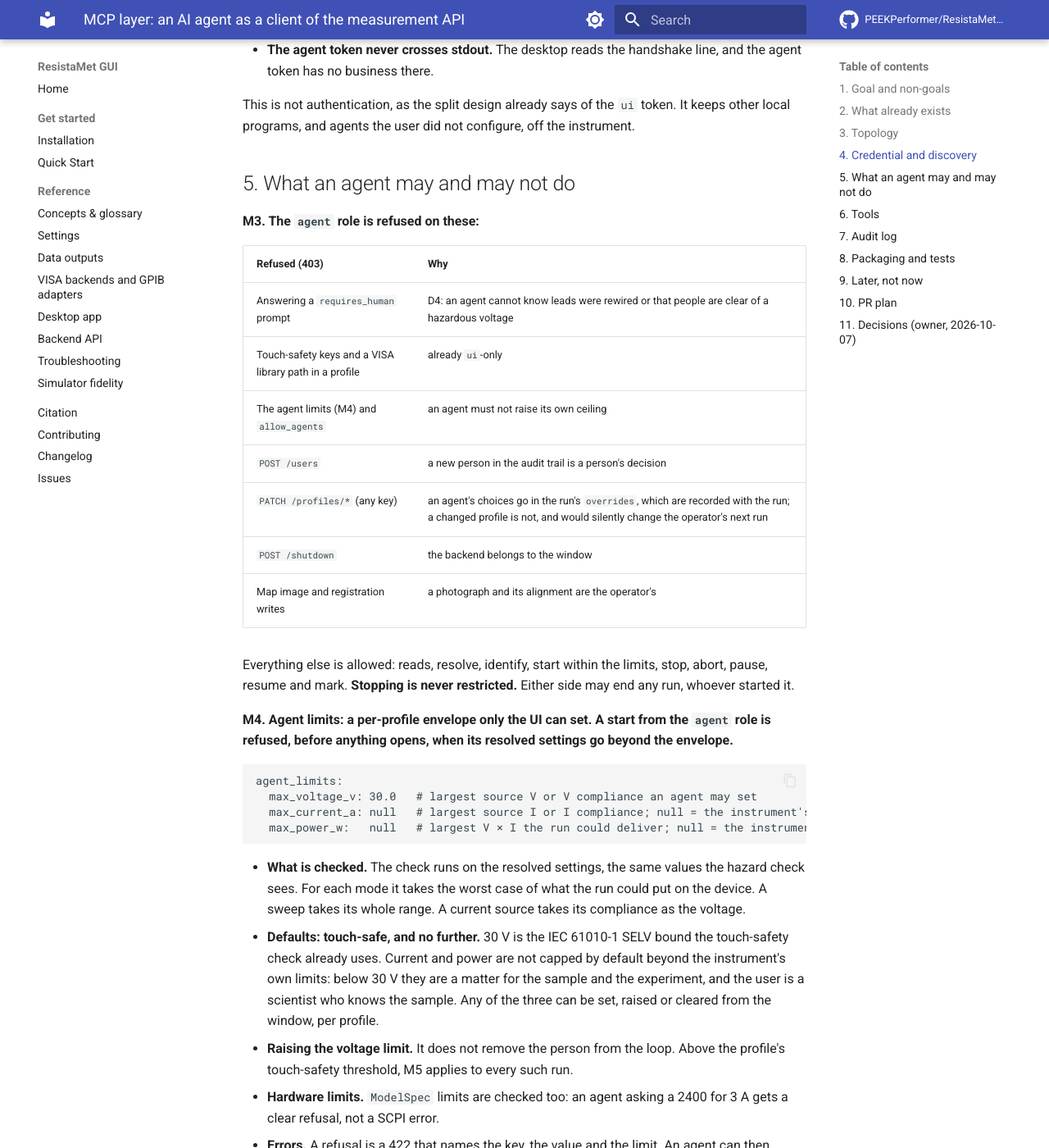
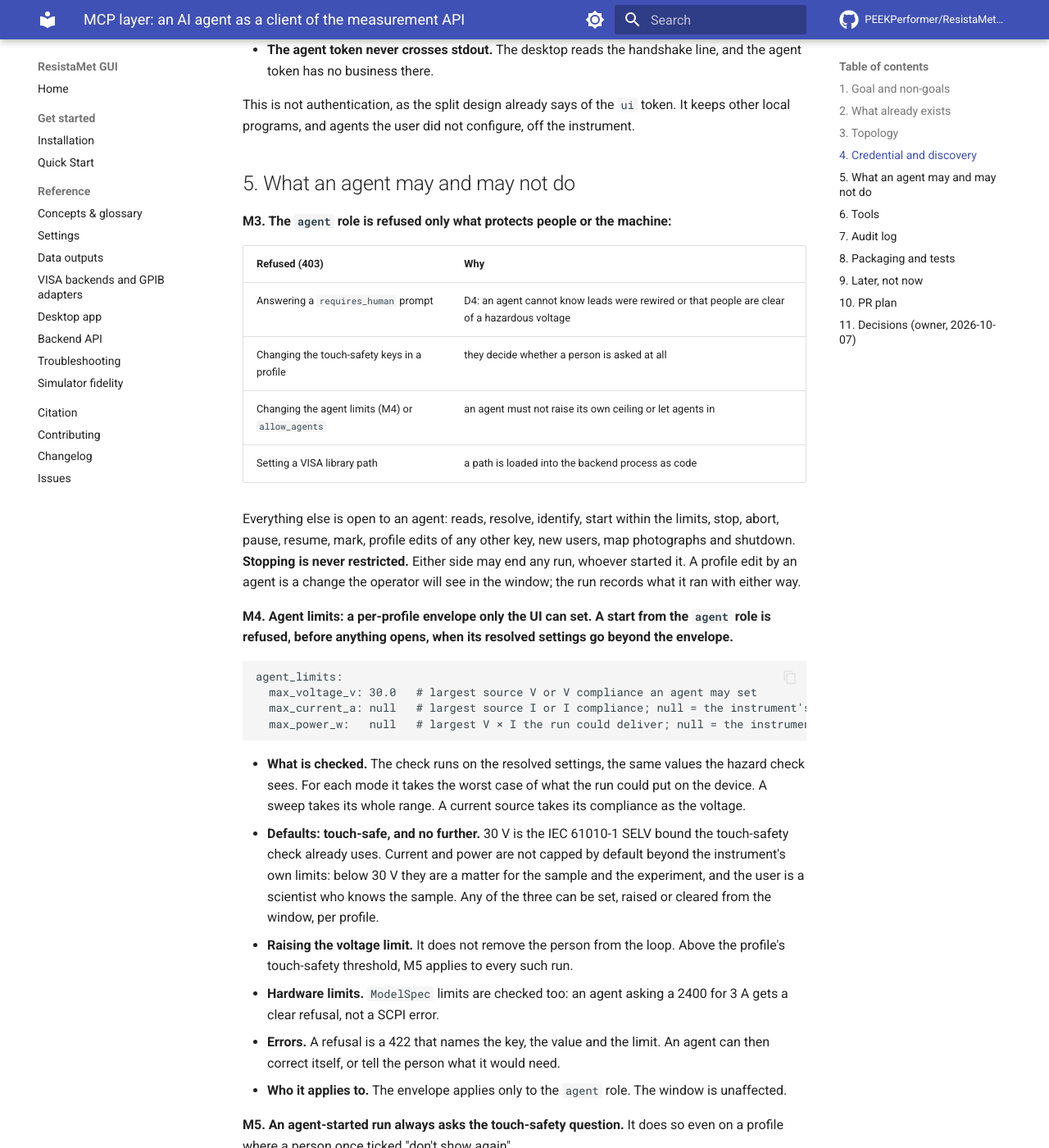
Before and after one commit to PEEKPerformer/ResistaMet-GUI, an MkDocs documentation site: the page built from docs/design/mcp_layer.md, in a window 1280 px wide and 1400 px high, scrolled down 2483 px. Shown: the whole window at 82% size. Built offline with MkDocs 1.6.1 and Material for MkDocs 9.7.7, drawn with Linux system fonts in a browser that asks for light colours; comment, search, counter and statistics services are not loaded; some of the changed text lies outside the part shown.

Commit message:
Narrow the agent restrictions to what protects people
The design refused an agent profile edits, new users, map photographs
and shutdown. None of those can hurt anyone, and an agent working for a
scientist should be able to do them. It is now refused only the
prompts that need a person, the touch-safety keys, its own limits,
allow_agents and a VISA library path.

```diff
--- a/docs/design/mcp_layer.md
+++ b/docs/design/mcp_layer.md
@@ -111,21 +111,21 @@ off the instrument.
 
 ## 5. What an agent may and may not do
 
-**M3. The `agent` role is refused on these:**
+**M3. The `agent` role is refused only what protects people or the machine:**
 
 | Refused (403) | Why |
 |---|---|
 | Answering a `requires_human` prompt | D4: an agent cannot know leads were rewired or that people are clear of a hazardous voltage |
-| Touch-safety keys and a VISA library path in a profile | already `ui`-only |
-| The agent limits (M4) and `allow_agents` | an agent must not raise its own ceiling |
-| `POST /users` | a new person in the audit trail is a person's decision |
-| `PATCH /profiles/*` (any key) | an agent's choices go in the run's `overrides`, which are recorded with the run; a changed profile is not, and would silently change the operator's next run |
-| `POST /shutdown` | the backend belongs to the window |
-| Map image and registration writes | a photograph and its alignment are the operator's |
+| Changing the touch-safety keys in a profile | they decide whether a person is asked at all |
+| Changing the agent limits (M4) or `allow_agents` | an agent must not raise its own ceiling or let agents in |
+| Setting a VISA library path | a path is loaded into the backend process as code |
 
-Everything else is allowed: reads, resolve, identify, start within the limits,
-stop, abort, pause, resume and mark. **Stopping is never restricted.** Either
-side may end any run, whoever started it.
+Everything else is open to an agent: reads, resolve, identify, start within the
+limits, stop, abort, pause, resume, mark, profile edits of any other key, new
+users, map photographs and shutdown. **Stopping is never restricted.** Either
+side may end any run, whoever started it. A profile edit by an agent is a
+change the operator will see in the window; the run records what it ran with
+either way.
 
 **M4. Agent limits: a per-profile envelope only the UI can set. A start from
 the `agent` role is refused, before anything opens, when its resolved settings
@@ -282,6 +282,8 @@ M1–M4 add a package nothing else imports.
 1. **M4 defaults:** 30 V, the touch-safety bound; current and power uncapped
    beyond the instrument. All three can be overridden per profile from the
    window. Make the user safe without limiting what a scientist can do.
-2. **Profile writes by an agent:** refused (M3). Overrides cover every run.
+2. **Agent restrictions:** only what protects people or the machine (M3).
+   An agent may edit the rest of a profile, add users, store map photographs
+   and shut the backend down.
 3. **An agent may start a run with no window open,** within the envelope.
    Prompts still need the window.
```
